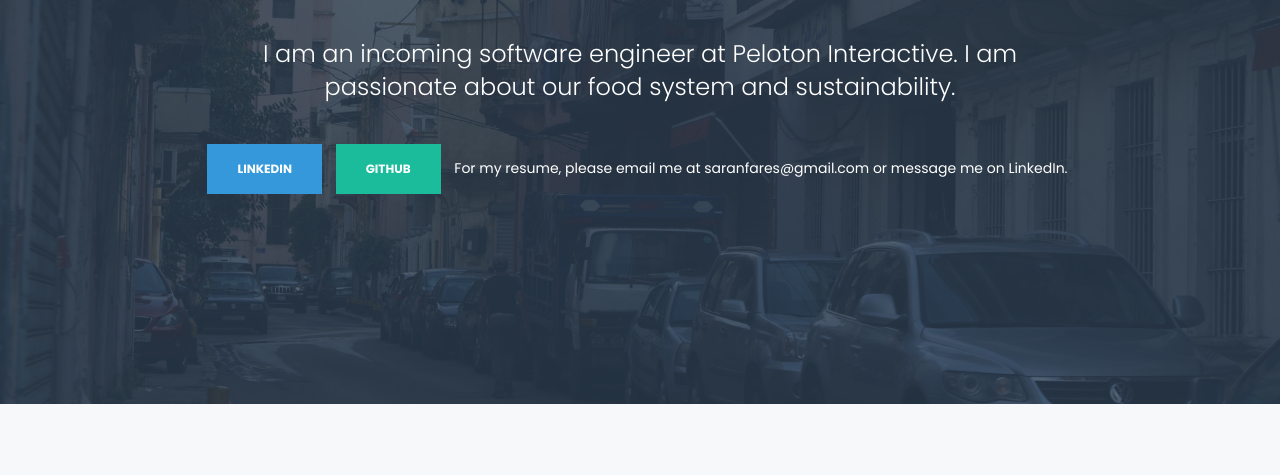
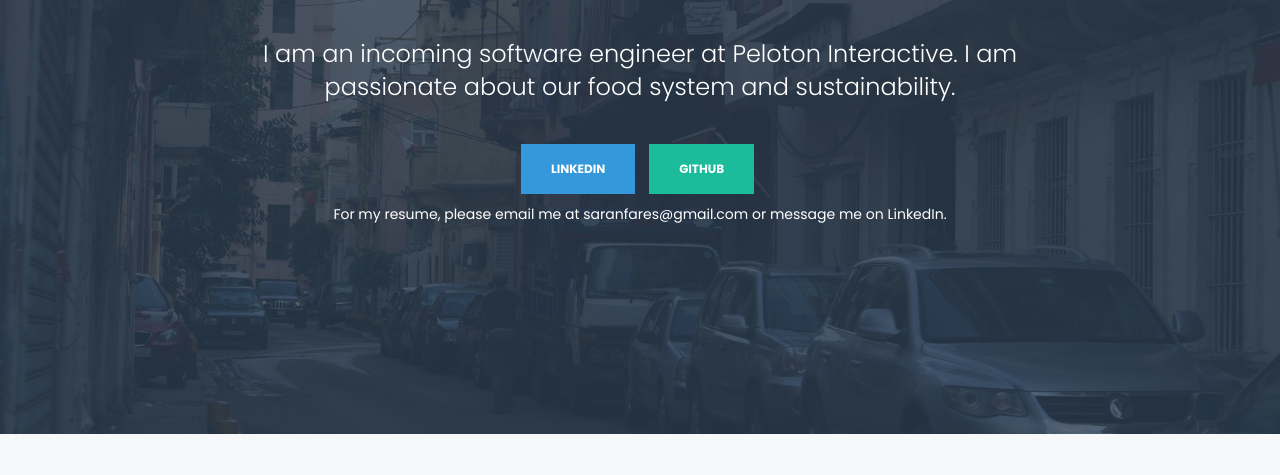
Before and after one commit to Georgetown-Disruptive-Tech/portfolio_simplified, a plain HTML site: page index.html in a window 1280 px wide. Shown: the part 325-800 px from the top of the page. Drawn offline with nearby package versions, Linux system fonts and the light colour scheme.

Commit message:
Update index.html

```diff
--- a/index.html
+++ b/index.html
@@ -34,8 +34,8 @@
   						<ul class="list-inline">
   							<li><a href="https://www.linkedin.com/in/sarafaresgu/" title="LinkedIn" class="btn btn-md btn-info">LinkedIn</a></li>
   							<li><a href="https://github.com/saranfares" title="GitHub" class="btn btn-md btn-primary">GitHub</a></li>
-							<li>For my resume, please email me at saranfares@gmail.com or message me on LinkedIn.</li>
   						</ul>
+						<p>For my resume, please email me at saranfares@gmail.com or message me on LinkedIn.</p>
   					</div>
   				</div>
   			</div>
```
